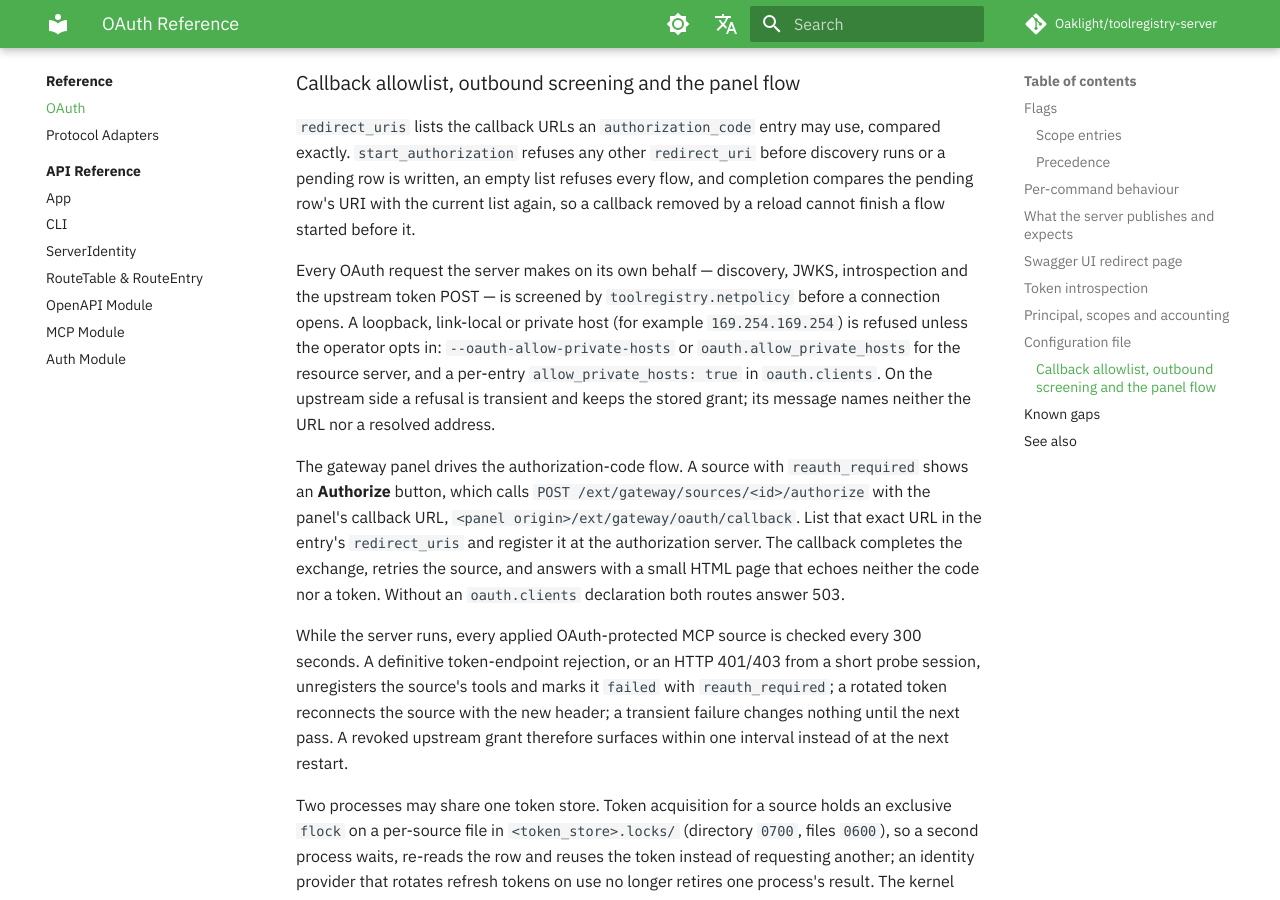
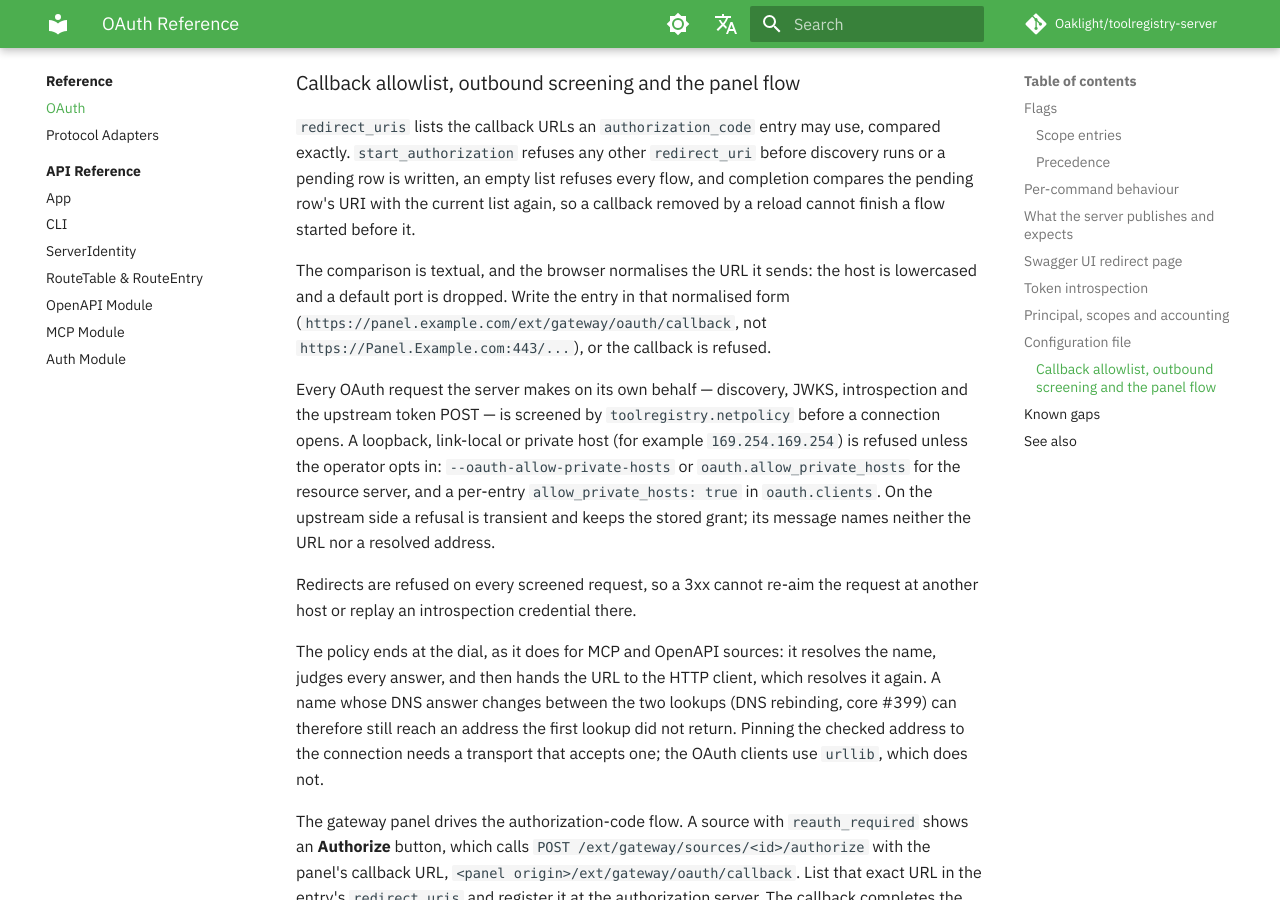
Before and after one commit to Oaklight/toolregistry-server, an MkDocs documentation site: the page built from docs/reference/oauth.md, in a window 1280 px wide and 900 px high, scrolled down 9803 px. Built offline with MkDocs 1.6.1 and Material for MkDocs 9.7.7, drawn with Linux system fonts in a browser that asks for light colours; some web fonts are replaced; comment, search, counter and statistics services are not loaded.

Commit message:
docs(oauth): DNS rebinding, callback normalisation and the #278 follow-ups

```diff
--- a/docs/reference/oauth.md
+++ b/docs/reference/oauth.md
@@ -366,6 +366,11 @@ flow, and completion compares the pending row's URI with the current list
 again, so a callback removed by a reload cannot finish a flow started before
 it.
 
+The comparison is textual, and the browser normalises the URL it sends: the
+host is lowercased and a default port is dropped. Write the entry in that
+normalised form (`https://panel.example.com/ext/gateway/oauth/callback`, not
+`https://Panel.Example.com:443/...`), or the callback is refused.
+
 Every OAuth request the server makes on its own behalf — discovery, JWKS,
 introspection and the upstream token POST — is screened by
 `toolregistry.netpolicy` before a connection opens. A loopback, link-local or
@@ -374,6 +379,17 @@ opts in: `--oauth-allow-private-hosts` or `oauth.allow_private_hosts` for the
 resource server, and a per-entry `allow_private_hosts: true` in
 `oauth.clients`. On the upstream side a refusal is transient and keeps the
 stored grant; its message names neither the URL nor a resolved address.
+
+Redirects are refused on every screened request, so a 3xx cannot re-aim the
+request at another host or replay an introspection credential there.
+
+The policy ends at the dial, as it does for MCP and OpenAPI sources: it
+resolves the name, judges every answer, and then hands the URL to the HTTP
+client, which resolves it again. A name whose DNS answer changes between the
+two lookups (DNS rebinding, core #399) can therefore still reach an address
+the first lookup did not return. Pinning the checked address to the
+connection needs a transport that accepts one; the OAuth clients use
+`urllib`, which does not.
 
 The gateway panel drives the authorization-code flow. A source with
 `reauth_required` shows an **Authorize** button, which calls
```
Also changed, not shown: docs/changelog.md (+1 -0 lines).
